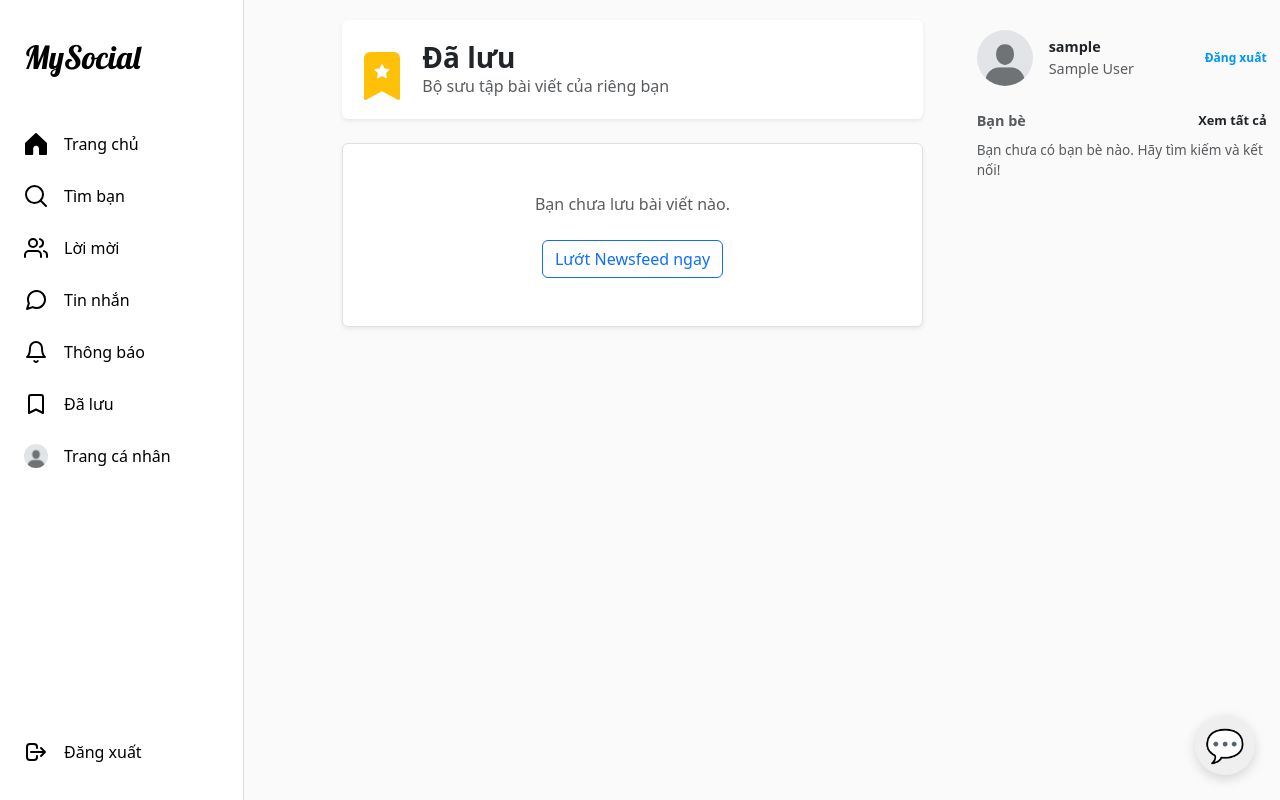
After one commit to nhuquynhdayyy/my_social_network, a Django app: page /saved/ in a window 1280 px wide. The commit adds this page. Run offline with Django 5.2, Linux system fonts and the light colour scheme; the visitor is signed in with stand-in values (Sample User, id 1); data comes from the database, SQL or seed files in the repository; data that the repository does not hold is empty; some libraries are stand-ins or nearby versions.

Commit message:
luu bai viet

```diff
--- a/accounts/models.py
+++ b/accounts/models.py
@@ -12,6 +12,7 @@ class User(AbstractUser):
     cover_photo = models.ImageField(default='cover_default.jpg', upload_to='cover_images')
     bio = models.TextField(blank=True, null=True)
     birth_date = models.DateField(null=True, blank=True)
+    saved_posts = models.ManyToManyField('posts.Post', blank=True, related_name='saved_by_users')
 
     def __str__(self):
         return self.username
--- a/posts/templates/posts/base.html
+++ b/posts/templates/posts/base.html
@@ -1048,6 +1048,17 @@
             </div>
         </div>
 
+        <!-- === CHÈN MỤC "ĐÃ LƯU" VÀO ĐÂY === -->
+        <li>
+            <a href="{% url 'posts:saved_posts' %}">
+                <!-- Icon Bookmark (Hình cái nơ) -->
+                <svg class="nav-icon" fill="none" stroke="currentColor" viewBox="0 0 24 24">
+                    <path stroke-linecap="round" stroke-linejoin="round" stroke-width="2" d="M5 5a2 2 0 012-2h10a2 2 0 012 2v16l-7-3.5L5 21V5z"></path>
+                </svg>
+                <span>Đã lưu</span>
+            </a>
+        </li>
+
            <li>
             <a href="{% url 'accounts:profile' username=user.username %}">
               <img src="{{ user.avatar.url }}" alt="{{ user.username }}" width="24" height="24" class="rounded-circle nav-icon"/>
@@ -1318,6 +1329,44 @@
             });
         });
 
+        // === LOGIC LƯU BÀI VIẾT ===
+        document.body.addEventListener('click', function(event) {
+            const btn = event.target.closest('.save-post-btn');
+            if (btn) {
+                event.preventDefault();
+                const postId = btn.dataset.postId;
+
+                fetch(`/post/${postId}/save/`, {
+                    method: 'POST',
+                    headers: {
+                        'X-CSRFToken': csrftoken,
+                        'Content-Type': 'application/json'
+                    }
+                })
+                .then(res => res.json())
+                .then(data => {
+                    if (data.status === 'ok') {
+                        // Cập nhật giao diện nút bấm ngay lập tức
+                        const iconSpan = btn.querySelector('.save-icon');
+                        const textSpan = btn.querySelector('.save-text');
+
+                        if (data.is_saved) {
+                            // Đổi thành trạng thái ĐÃ LƯU
+                            iconSpan.innerHTML = '<svg xmlns="http://www.w3.org/2000/svg" width="16" height="16" fill="currentColor" class="bi bi-bookmark-fill" viewBox="0 0 16 16"><path d="M2 2v13.5a.5.5 0 0 0 .74.439L8 13.069l5.26 2.87A.5.5 0 0 0 14 15.5V2a2 2 0 0 0-2-2H4a2 2 0 0 0-2 2z"/></svg>';
+                            textSpan.textContent = 'Bỏ lưu bài viết';
+                            showToast('Đã lưu bài viết vào bộ sưu tập.');
+                        } else {
+                            // Đổi thành trạng thái CHƯA LƯU
+                            iconSpan.innerHTML = '<svg xmlns="http://www.w3.org/2000/svg" width="16" height="16" fill="currentColor" class="bi bi-bookmark" viewBox="0 0 16 16"><path d="M2 2a2 2 0 0 1 2-2h8a2 2 0 0 1 2 2v13.5a.5.5 0 0 1-.777.416L8 13.101l-5.223 2.815A.5.5 0 0 1 2 15.5V2zm2-1a1 1 0 0 0-1 1v12.566l4.723-2.482a.5.5 0 0 1 .554 0L13 14.566V2a1 1 0 0 0-1-1H4z"/></svg>';
+                            textSpan.textContent = 'Lưu bài viết';
+                            showToast('Đã bỏ lưu bài viết.');
+                        }
+                    }
+                })
+                .catch(err => console.error(err));
+            }
+        });
+
         // =======================================================
         // === LOGIC XỬ LÝ SUBMIT FORM SỬA BÌNH LUẬN (AJAX) ===
         // =======================================================
--- /dev/null
+++ b/posts/templates/posts/saved_posts.html
@@ -0,0 +1,40 @@
+{% extends "posts/base.html" %}
+{% block content %}
+<div class="container-fluid">
+  <div class="row">
+    <div class="col-lg-7 offset-lg-1 col-md-10 offset-md-1">
+
+      <!-- Header -->
+      <div class="card mb-4 shadow-sm border-0 bg-white">
+          <div class="card-body d-flex align-items-center">
+              <div class="display-4 text-warning me-3">
+                  <svg xmlns="http://www.w3.org/2000/svg" width="48" height="48" fill="currentColor" class="bi bi-bookmark-star-fill" viewBox="0 0 16 16"><path fill-rule="evenodd" d="M2 15.5V2a2 2 0 0 1 2-2h8a2 2 0 0 1 2 2v13.5a.5.5 0 0 1-.74.439L8 13.069l-5.26 2.87A.5.5 0 0 1 2 15.5zM8.16 4.1a.178.178 0 0 0-.32 0l-.634 1.285a.178.178 0 0 1-.134.098l-1.42.206a.178.178 0 0 0-.098.303L6.58 6.993c.042.041.061.1.051.158L6.39 8.565a.178.178 0 0 0 .258.187l1.27-.668a.178.178 0 0 1 .165 0l1.27.668a.178.178 0 0 0 .257-.187L9.368 7.15a.178.178 0 0 1 .05-.158l1.028-1.001a.178.178 0 0 0-.098-.303l-1.42-.206a.178.178 0 0 1-.134-.098L8.16 4.1z"/></svg>
+              </div>
+              <div>
+                  <h3 class="mb-0 fw-bold">Đã lưu</h3>
+                  <p class="text-muted mb-0">Bộ sưu tập bài viết của riêng bạn</p>
+              </div>
+          </div>
+      </div>
+
+      {% for post in posts %}
+        {% include 'posts/_single_post.html' %}
+      {% empty %}
+        <div class="text-center p-5 bg-white rounded shadow-sm border">
+            <p class="text-muted">Bạn chưa lưu bài viết nào.</p>
+            <a href="{% url 'posts:home' %}" class="btn btn-outline-primary mt-2">Lướt Newsfeed ngay</a>
+        </div>
+      {% endfor %}
+    </div>
+
+    <!-- Sidebar giữ nguyên -->
+    <div class="col-lg-4 d-none d-lg-block">
+      <div class="right-sidebar">
+        {% if user.is_authenticated %}
+          {% include 'posts/_right_sidebar.html' %}
+        {% endif %}
+      </div>
+    </div>
+  </div>
+</div>
+{% endblock content %}
--- a/posts/templatetags/post_extras.py
+++ b/posts/templatetags/post_extras.py
@@ -68,3 +68,8 @@ def linkify_hashtags(text):
 
     linked_text = re.sub(pattern, replace_tag, text)
     return format_html(linked_text)
+
+@register.filter(name='is_saved_by')
+def is_saved_by(post, user):
+    """Kiểm tra xem user đã lưu bài viết này chưa"""
+    return user.saved_posts.filter(id=post.id).exists()
--- a/posts/urls.py
+++ b/posts/urls.py
@@ -32,4 +32,6 @@ urlpatterns = [
     path('post/<int:pk>/change-privacy/', views.change_post_privacy, name='change_post_privacy'),
     path('post/<int:pk>/get-edit-form/', views.get_post_edit_form, name='get_post_edit_form'),
     path('tag/<str:slug>/', views.PostByTagListView.as_view(), name='tag_detail'),
+    path('saved/', views.SavedPostsView.as_view(), name='saved_posts'),
+    path('post/<int:post_id>/save/', views.save_post, name='save_post'),
 ]
--- a/posts/views.py
+++ b/posts/views.py
@@ -732,3 +732,29 @@ class PostByTagListView(ListView):
         context = super().get_context_data(**kwargs)
         context['tag_name'] = self.kwargs.get('slug')
         return context
+
+# Thêm class này
+class SavedPostsView(LoginRequiredMixin, ListView):
+    model = Post
+    template_name = 'posts/saved_posts.html'
+    context_object_name = 'posts'
+
+    def get_queryset(self):
+        # Lấy danh sách bài post mà user hiện tại đã lưu
+        return self.request.user.saved_posts.all().order_by('-created_at')
+
+@login_required
+@require_POST
+def save_post(request, post_id):
+    post = get_object_or_404(Post, id=post_id)
+    user = request.user
+
+    # Logic: Nếu có rồi thì xóa, chưa có thì thêm (Toggle)
+    if post in user.saved_posts.all():
+        user.saved_posts.remove(post)
+        is_saved = False
+    else:
+        user.saved_posts.add(post)
+        is_saved = True
+
+    return JsonResponse({'status': 'ok', 'is_saved': is_saved})
```
Also changed, not shown: posts/templates/posts/_single_post.html (+27 -3 lines), accounts/migrations/0002_user_saved_posts.py (added).
